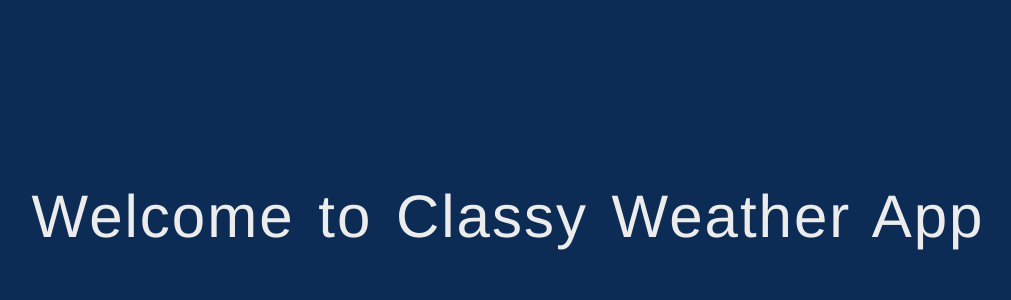
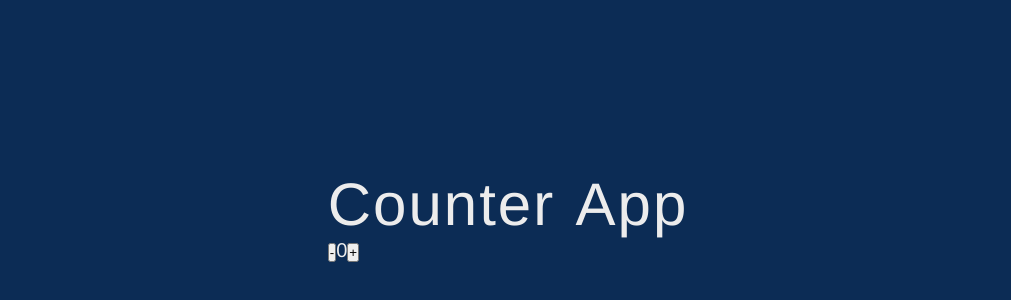
Before and after one commit to G3RGES/classy-weather, a React (Create React App) app: page / in a window 1280 px wide. Shown: the part 184-484 px from the top of the page, without its empty margins (132-1143 px from the left). Built offline with nearby package versions, Linux system fonts and the light colour scheme.

Commit message:
Update App.js

```diff
--- a/src/App.js
+++ b/src/App.js
@@ -1,9 +1,34 @@
-function App() {
-  return (
-    <div className="App">
-      <h1>Welcome to Classy Weather App</h1>
-    </div>
-  );
+import React, { Component } from "react";
+
+// export default class App extends Component {
+//   render() {
+//     return <div></div>;
+//   }
+// }
+
+export default class Counter extends React.Component {
+  constructor(props) {
+    super(props);
+    this.state = { count: 0 };
+    this.handleDecrement = this.handleDecrement.bind(this);
+    this.handleIncrement = this.handleIncrement.bind(this);
+  }
+
+  handleDecrement = () => {
+    this.setState((prevState) => ({ count: prevState.count - 1 }));
+  };
+  handleIncrement = () => {
+    this.setState((prevState) => ({ count: prevState.count + 1 }));
+  };
+
+  render() {
+    return (
+      <div>
+        <h1>Counter App</h1>
+        <button onClick={this.handleDecrement}>-</button>
+        <span>{this.state.count}</span>
+        <button onClick={this.handleIncrement}>+</button>
+      </div>
+    );
+  }
 }
-
-export default App;
```
